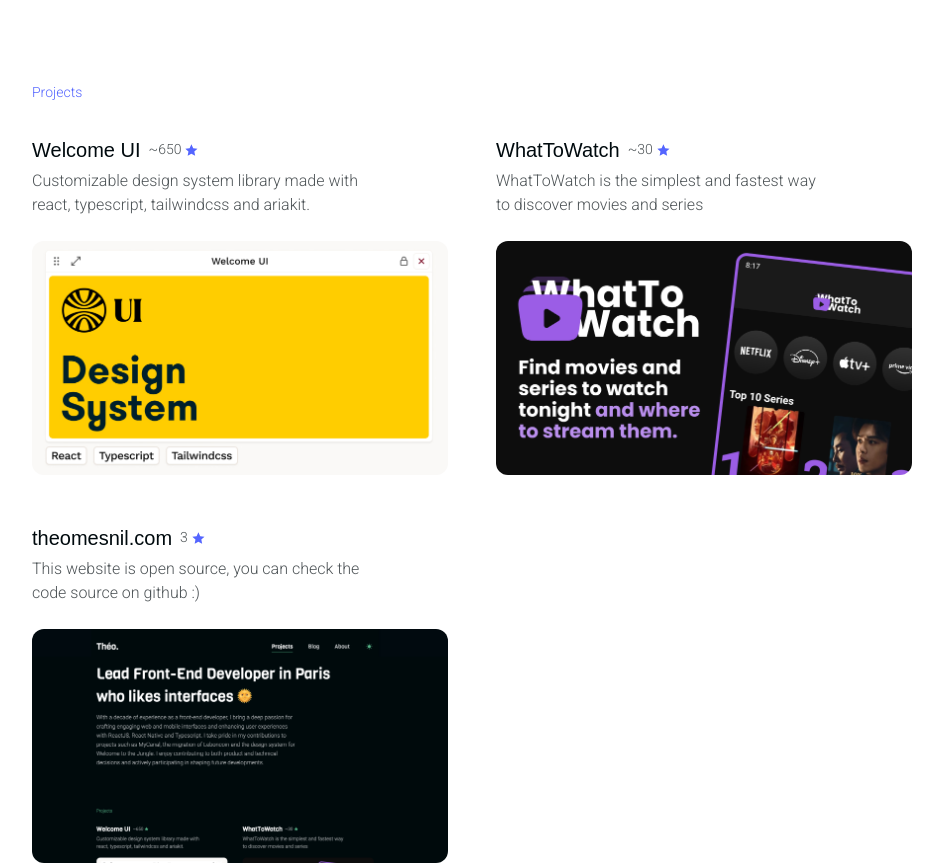
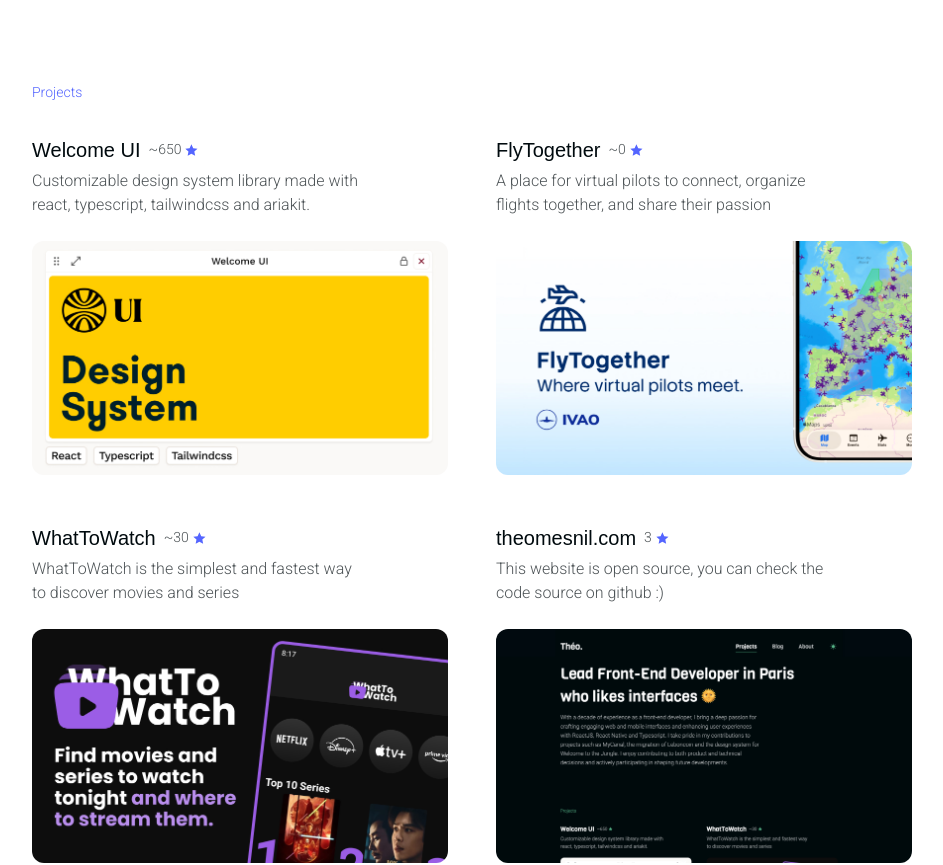
Before and after one commit to theo-mesnil/theomesnil.com, a Next.js app: page / in a window 1280 px wide. Shown: the part 560-1425 px from the top of the page, without its empty margins (168-1111 px from the left). Built offline with nearby package versions, Linux system fonts and the light colour scheme; a web font is replaced by a local one.

Commit message:
feat: add FlyTogether project

```diff
--- a/app/page.tsx
+++ b/app/page.tsx
@@ -1,3 +1,4 @@
+import flyTogetherImage from '../public/projects/fly-together.jpg'
 import theomesnilImage from '../public/projects/theo-mesnil.jpg'
 import welcomeUiImage from '../public/projects/welcome-ui.jpg'
 import whatToWatchImage from '../public/projects/what-to-watch.jpg'
@@ -14,6 +15,14 @@
     image: welcomeUiImage,
     name: 'Welcome UI',
     stars: '~650',
+  },
+  {
+    description:
+      'A place for virtual pilots to connect, organize flights together, and share their passion',
+    github: 'theo-mesnil/FlyTogether',
+    image: flyTogetherImage,
+    name: 'FlyTogether',
+    stars: '~0',
   },
   {
     description: 'WhatToWatch is the simplest and fastest way to discover movies and series',
--- a/package.json
+++ b/package.json
@@ -1,6 +1,6 @@
 {
   "name": "theomesnil.com",
-  "version": "0.1.0",
+  "version": "1.0.0",
   "private": true,
   "scripts": {
     "build": "next build",
@@ -11,7 +11,7 @@
   "dependencies": {
     "@vercel/analytics": "^2.0.1",
     "motion": "^12.38.0",
-    "next": "^16.2.0",
+    "next": "^16.2.1",
     "next-themes": "^0.4.6",
     "react": "^19.2.4",
     "react-dom": "^19.2.4",
@@ -22,7 +22,7 @@
     "@types/react": "19.2.14",
     "@types/react-dom": "19.2.3",
     "eslint": "^9.39.3",
-    "eslint-config-next": "^16.2.0",
+    "eslint-config-next": "^16.2.1",
     "eslint-config-prettier": "^10.1.8",
     "eslint-plugin-perfectionist": "^5.7.0",
     "eslint-plugin-prettier": "^5.5.5",
```
Also changed, not shown: public/projects/fly-together.jpg (added), 1 other file (tests, documents, lock files or other folders).
